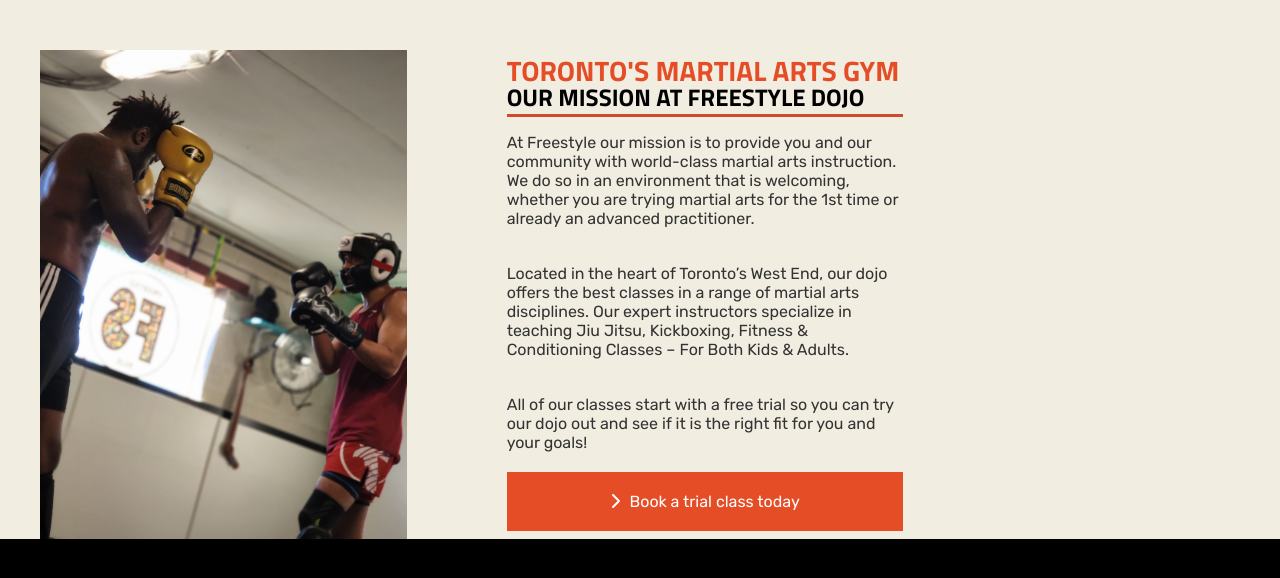
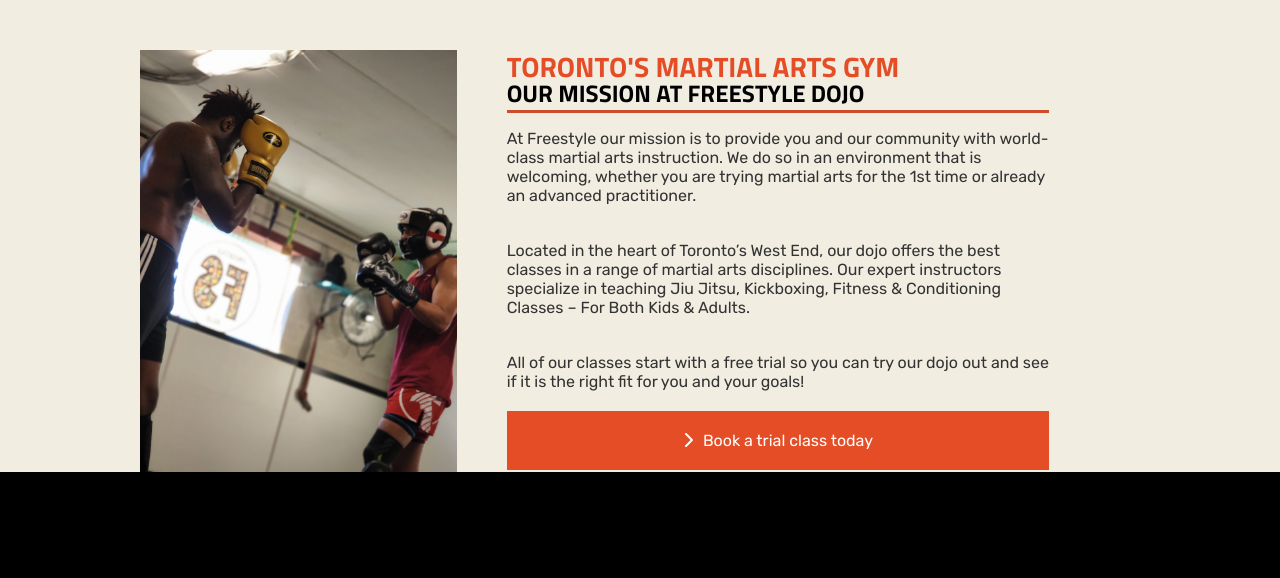
Before and after one commit to erezyaron/freestyledojo-site, a React (Vite) app: page /about in a window 1280 px wide. Shown: the top 578 px of the page. Built offline with nearby package versions, Linux system fonts and the light colour scheme.

Commit message:
style change

```diff
--- a/src/Sections/styles.css
+++ b/src/Sections/styles.css
@@ -13,6 +13,10 @@
   max-width: 1200px; /* Maximum width of the container */
   margin: auto; /* Center the container */
 }
+.about-image {
+  display: block;
+  padding-left: 50px;
+}
 
 .about-image img {
   width: 100%;
@@ -26,9 +30,8 @@
   justify-content: center;
   font-family: "Rubik";
   font-weight: 400;
-  width: 54%;
+  width: 74%;
   position: relative;
-  margin: 0px 50px 0px 0px;
 }
 
 .about-text h4 {
```
